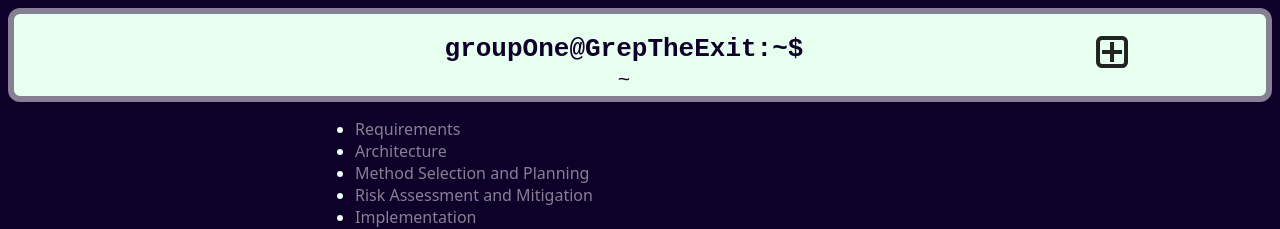
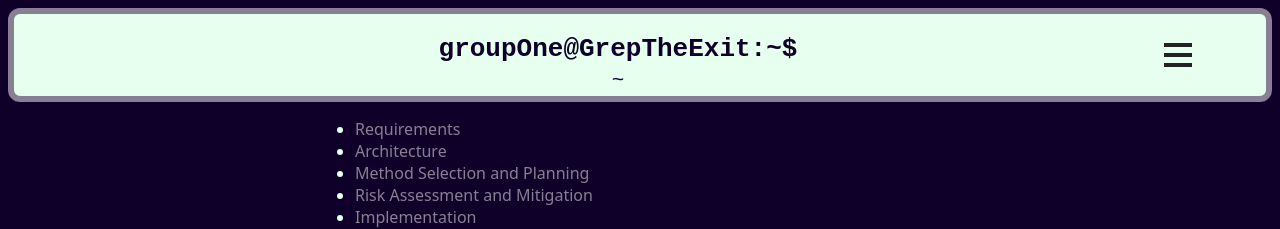
Before and after one commit to ENG1-C2G3/eng1-c2g3.github.io, a Jekyll site: the page built from index.markdown, in a window 1280 px wide. Shown: the top 229 px of the page. Built offline with Jekyll 4.4.1, drawn with Linux system fonts in a browser that asks for light colours.

Commit message:
header: Add pop-up menu to display subpages

```diff
--- a/_includes/header.html
+++ b/_includes/header.html
@@ -21,23 +21,23 @@
         </div>
 
         <div class="nav-add-icon">
-          <input id="new-tab-checkbox" type="checkbox" class="checkbox"/>
-          <label for="new-tab-checkbox">
-            <img class="icons" src="assets/icons/plus-large-square-outline-symbolic.svg"/>
+          <button popovertarget="new-tab-popover" class="icon-button new-tab-button"/>
+          <label>
+            <img class="icons" src="/assets/icons/menu-symbolic.svg"/>
           </label>
         </div>
       </div>
 
-      <!--<div class="right-nav">
-
-
+      <div popover id="new-tab-popover" class="pop-over">
+        <div class="pop-over-content">
         {%- for path in page_paths -%}
           {%- assign my_page = site.pages | where: "path", path | first -%}
           {%- if my_page.title -%}
           <a class="navbar-link" href="{{ my_page.url | relative_url }}">{{ my_page.title | escape }}</a>
           {%- endif -%}
         {%- endfor -%}
-      </div>-->
+        </div>
+      </div>
     </nav>
   {%- endif -%}
   </div>
--- a/_sass/_stylesheet.scss
+++ b/_sass/_stylesheet.scss
@@ -13,6 +13,7 @@
   --border-radius: 12px;
   --header-font-size: 2em;
   --subtitle-font-size: 0.8em;
+  --transition-duration: 300ms;
 }
 
 body {
@@ -60,7 +61,7 @@
   display: grid;
   grid-column: full-width;
   margin-inline: auto;
-  width: min(calc(100% - 2 * var(--header-padding)), calc( 1.5 * var(--content-max-width)));
+  width: calc(100% - 2 * var(--header-padding));
 }
 
 .center-box {
@@ -70,7 +71,7 @@
   & > .center-item {
     display: flex;
     justify-content: center;
-    width: 100%;
+    width: 90%;
   }
 }
 
@@ -88,18 +89,25 @@
   align-items: center;
 }
 
-.sidebar-buttons {
-  display: grid;
-  grid-gap: var(--padding);
-  padding: var(--padding);
+.icon-button {
+    background-color: $secondary-color;
+    border-style: none;
+    border-radius: var(--border-radius);
+    padding: calc(var(--padding) / 2);
+    padding-bottom: 3px;
+    &:hover, &:active{
+      background-color: rgba(135, 127, 148, 0.75);
+      transition-duration: var(--transition-duration);
+    }
+}
+
+.new-tab-button {
+  anchor-name: --new-tab-anchor;
 }
 
 .navbar-link {
-  border-style: solid;
-  border-color: $primary-color;
   font-weight: bold;
   text-align: center;
-
 }
 
 .subtitle {
@@ -120,7 +128,7 @@
   }
 
   &:hover {
-    transition-duration: 420ms;
+    transition-duration: var(--transition-duration);
   }
 }
 
@@ -137,8 +145,31 @@
   }
 }
 
-.checkbox {
-  display: none;
+.pop-over {
+  position: absolute;
+  position-anchor: --new-tab-anchor;
+  margin: 0;
+  inset: auto;
+  top: anchor(top);
+  right: anchor(right);
+
+  color: $primary-color;
+  background-color: $secondary-color;
+
+  border: solid;
+  border-width: calc(var(--border-radius) / 2);
+  border-color: $tritary-color;
+  border-radius: var(--border-radius);
+
+  transform: translate(50px, 45px);
+}
+
+.pop-over-content {
+  display: grid;
+}
+
+.pop-over:popover-open {
+    display: grid;
 }
 
 // Blinking cursor elements.
```
Also changed, not shown: assets/menu-large-symbolic.svg (added).
